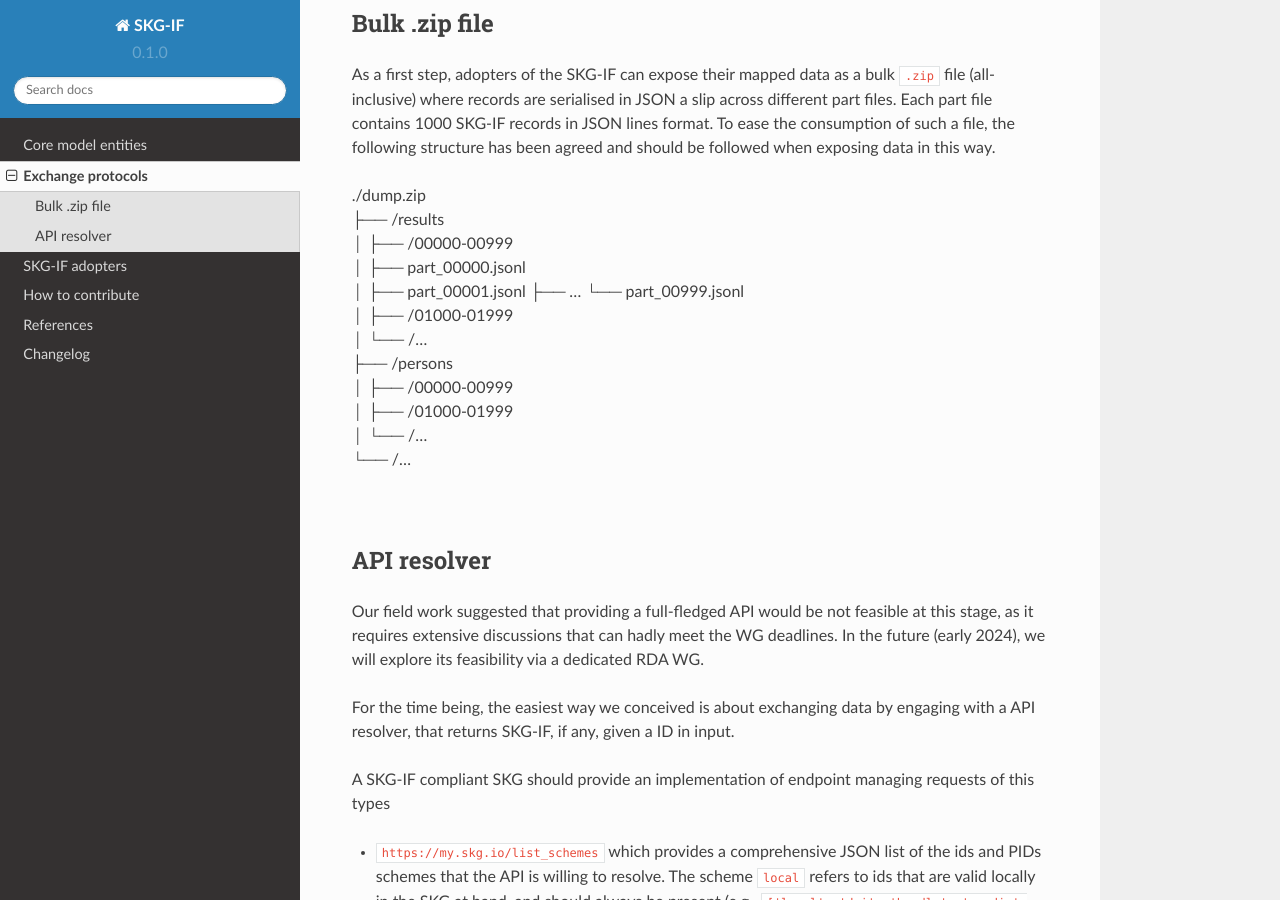
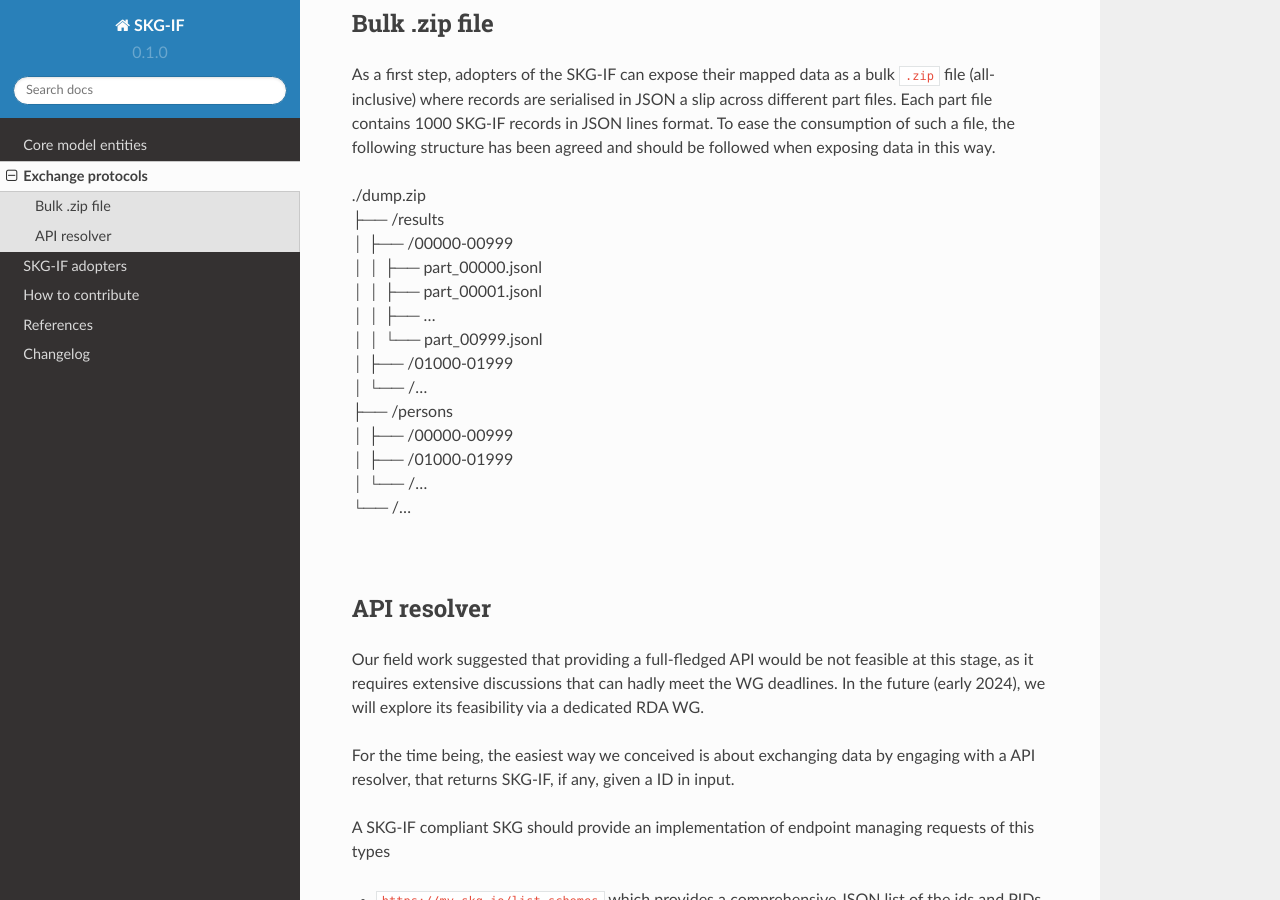
Before and after one commit to andremann/SKG-IF, a Sphinx documentation site: the page built from docs/source/exchange.rst, in a window 1280 px wide and 900 px high, scrolled down 417 px. Built offline with Sphinx 7.4.7 and the Read the Docs theme 2.0.0, drawn with Linux system fonts in a browser that asks for light colours; pages that are not in the unit, such as notebooks, are missing from menus.

Commit message:
fixed folder tree

```diff
--- a/docs/source/exchange.rst
+++ b/docs/source/exchange.rst
@@ -23,10 +23,10 @@ To ease the consumption of such a file, the following structure has been agreed
 | ./dump.zip
 | ├── /results
 | │   ├── /00000-00999
-| │       ├── part_00000.jsonl
-| │       ├── part_00001.jsonl
-          ├── ...
-          └── part_00999.jsonl
+| │   │   ├── part_00000.jsonl
+| │   │   ├── part_00001.jsonl
+| │   │   ├── ...
+| │   │   └── part_00999.jsonl
 | │   ├── /01000-01999
 | │   └── /...
 | ├── /persons
```
